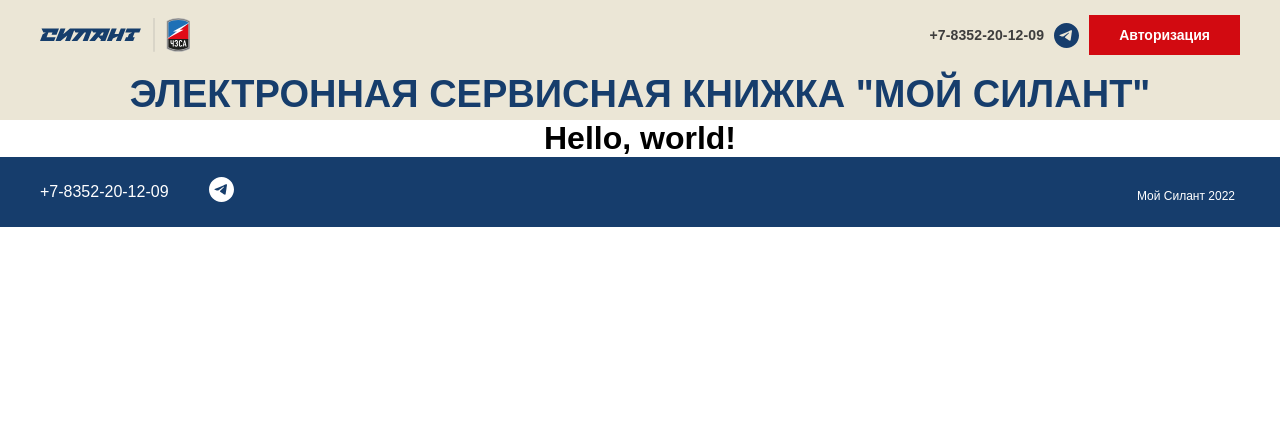
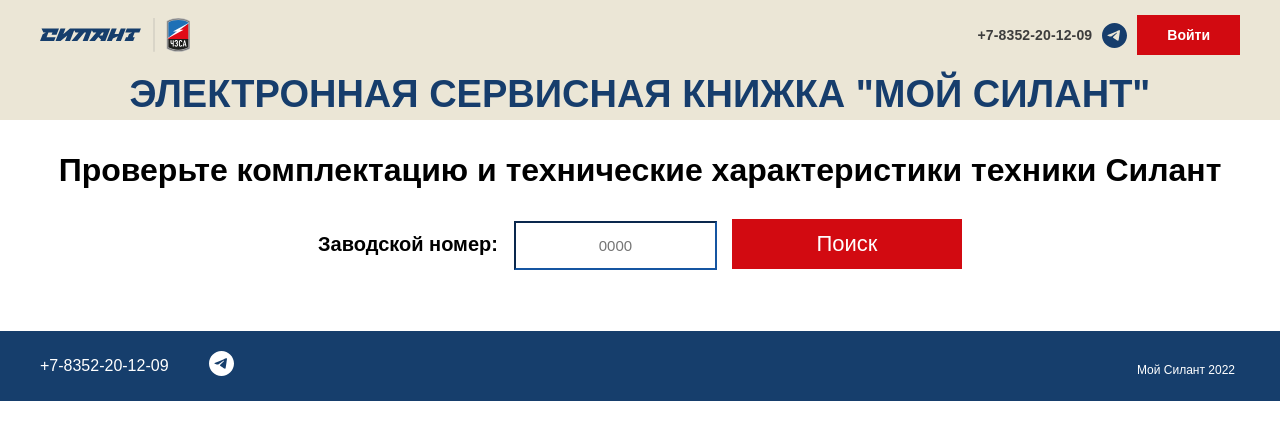
Before and after one commit to zminat/silant, a React (Vite) app in the folder client/: page / in a window 1280 px wide. Shown: the top 440 px of the page. Built offline with nearby package versions, Linux system fonts and the light colour scheme.

Commit message:
Added component Main.

```diff
--- a/client/src/App.tsx
+++ b/client/src/App.tsx
@@ -1,13 +1,14 @@
 import './App.css'
 import Header from "./components/Header.tsx";
 import Footer from "./components/Footer.tsx";
+import Main from "./components/Main.tsx";
 
 function App() {
     return (
         <>
             <Header />
             <main>
-                <h1>Hello, world!</h1>
+                <Main />
             </main>
             <Footer />
         </>
--- a/client/src/components/Header.tsx
+++ b/client/src/components/Header.tsx
@@ -22,12 +22,12 @@
                         </a>
                     </div>
                     <div className="right_buttons_but">
-                        <button className="login-button">Авторизация</button>
+                        <button className="login-button">Войти</button>
                     </div>
                 </div>
             </div>
             <div className="header-title">
-                Электронная сервисная книжка "Мой Силант"
+                Электронная сервисная{'\u00A0'}книжка "Мой{'\u00A0'}Силант"
             </div>
         </header>
     );
--- /dev/null
+++ b/client/src/components/Main.tsx
@@ -0,0 +1,148 @@
+import "../styles/Main.css";
+import { useState } from "react";
+
+// Интерфейс для данных о машине
+interface MachineData {
+    modelName: string;
+    serialNumber: string;
+    engineModel: string;
+    engineSerialNumber: string;
+    transmissionModel: string;
+    transmissionSerialNumber: string;
+    drivingAxleModel: string;
+    drivingAxleSerialNumber: string;
+    controlledAxleModel: string;
+    controlledAxleSerialNumber: string;
+}
+
+function Main() {
+    const [serialNumber, setSerialNumber] = useState("");
+    const [machineData, setMachineData] = useState<MachineData | null>(null);
+    const [error, setError] = useState<string | null>(null);
+    const [loading, setLoading] = useState(false);
+
+    // Обработчик отправки формы
+    const handleSubmit = async (e: React.FormEvent) => {
+        e.preventDefault();
+
+        // Проверка на пустой ввод
+        if (!serialNumber.trim()) {
+            setError("Пожалуйста, выберите заводской номер машины");
+            setMachineData(null);
+            return;
+        }
+
+        setLoading(true);
+        setError(null);
+
+        try {
+            const response = await fetch(`/api/public-machine-info/?serial_number=${serialNumber}`);
+            console.log('Статус ответа:', response.status);
+            const responseText = await response.text();
+            console.log('Текст ответа:', responseText);
+
+            if (!response.ok) {
+                throw new Error(`Ошибка: ${response.status} - ${responseText}`);
+            }
+
+            const responseData = JSON.parse(responseText);
+
+            const formattedData: MachineData = {
+                serialNumber: responseData.serial_number,
+                modelName: responseData.model?.name || '',
+                engineModel: responseData.engine_model?.name || '',
+                engineSerialNumber: responseData.engine_serial_number || '',
+                transmissionModel: responseData.transmission_model?.name || '',
+                transmissionSerialNumber: responseData.transmission_serial_number || '',
+                drivingAxleModel: responseData.drive_axle_model?.name || '',
+                drivingAxleSerialNumber: responseData.drive_axle_serial_number || '',
+                controlledAxleModel: responseData.steering_axle_model?.name || '',
+                controlledAxleSerialNumber: responseData.steering_axle_serial_number || ''
+            };
+
+            setMachineData(formattedData);
+        } catch (err) {
+            console.error("Подробная ошибка:", err);
+            setError("Нет информации о машине с таким заводским номером.");
+            setMachineData(null);
+        } finally {
+            setLoading(false);
+        }
+    };
+
+    return (
+        <div className="page-container">
+            <h1>Проверьте комплектацию и технические характеристики техники Силант</h1>
+            <form className="wrapper-form" onSubmit={handleSubmit}>
+                <label className="label-block">
+                Заводской номер:
+                <input className="input-block"
+                       aria-label="serialNumber"
+                       type="text"
+                       name="serialNumber"
+                       value={serialNumber}
+                       onChange={(e) => setSerialNumber(e.target.value)}
+                       placeholder="0000"/>
+                </label>
+                <button type="submit" className="search-btn" disabled={loading || !serialNumber}>
+                    {loading ? "Поиск..." : "Поиск"}
+                </button>
+            </form>
+                {loading && (
+                    <div className="result-container">
+                        <h3>Результаты поиска: </h3>
+                        <div className="error-message">
+                            <p>Загрузка данных...</p>
+                        </div>
+                    </div>
+                )}
+                {error && (
+                    <div className="result-container">
+                        <h3>Результаты поиска: </h3>
+                        <div className="error-message">
+                            <p>{error}</p>
+                        </div>
+                    </div>
+                )}
+
+                {machineData && (
+                    <div className="result-container">
+                        <h3>Результаты поиска: </h3>
+                        <h2>Информация о комплектации и технических характеристиках Вашей техники</h2>
+                        <table>
+                            <thead>
+                            <tr>
+                                <th>Модель техники</th>
+                                <th>Зав. № машины</th>
+                                <th>Модель двигателя</th>
+                                <th>Зав. № двигателя</th>
+                                <th>Модель трансмиссии</th>
+                                <th>Зав. № трансмиссии</th>
+                                <th>Модель ведущего моста</th>
+                                <th>Зав. № ведущего моста</th>
+                                <th>Модель управляемого моста</th>
+                                <th>Зав. № управляемого моста</th>
+                            </tr>
+                            </thead>
+                            <tbody>
+                            <tr>
+                                <td>{machineData.modelName}</td>
+                                <td>{machineData.serialNumber}</td>
+                                <td>{machineData.engineModel}</td>
+                                <td>{machineData.engineSerialNumber}</td>
+                                <td>{machineData.transmissionModel}</td>
+                                <td>{machineData.transmissionSerialNumber}</td>
+                                <td>{machineData.drivingAxleModel}</td>
+                                <td>{machineData.drivingAxleSerialNumber}</td>
+                                <td>{machineData.controlledAxleModel}</td>
+                                <td>{machineData.controlledAxleSerialNumber}</td>
+                            </tr>
+                            </tbody>
+                        </table>
+                    </div>
+                )}
+            </div>
+    );
+}
+
+export default Main;
--- a/client/src/index.css
+++ b/client/src/index.css
@@ -31,7 +31,7 @@
 
 :root {
   font-family: 'PT Astra Sans', Arial, sans-serif;
-  --blue: #163d6c;
+  --blue: #163e6c;
   --red: #d20a11;
   --background-color: #EBE6D6;
   --red-hover: #f3252d;
@@ -39,3 +39,57 @@
   max-width: 100%;
   padding: 0;
 }
+
+main {
+  display: flex;
+  align-items: center;
+  flex-direction: column;
+  padding: 2rem;
+}
+
+input {
+  margin-left: 1rem;
+}
+
+h3 {
+  text-align: left;
+}
+
+h2 {
+  text-align: center;
+  color: var(--red);
+  margin: 1rem;
+}
+
+table {
+  width: 100%;
+  margin-bottom: 20px;
+  border: 15px solid #F2F8F8;
+  border-top: 5px solid #F2F8F8;
+  border-collapse: collapse;
+}
+
+table thead {
+  font-weight: bold;
+  collapse: var(--blue);
+}
+
+table th {
+  font-weight: bold;
+  padding: 5px;
+  background: #F2F8F8;
+  border: none;
+  border-bottom: 5px solid #F2F8F8;
+}
+
+table td {
+  padding: 5px;
+  border: none;
+  border-bottom: 5px solid #F2F8F8;
+}
+
+.error-message {
+  color: #d32f2f;
+  margin-top: 20px;
+  padding: 10px;
+}
--- /dev/null
+++ b/client/src/styles/Main.css
@@ -0,0 +1,49 @@
+.page-container {
+    max-width: 1280px;
+}
+
+.search-btn {
+    width: 230px;
+    height: 50px;
+    background-color: var(--red);
+    color: white;
+    border: none;
+    padding: 10px;
+    font-size: 22px;
+    cursor: pointer;
+    transition: background 0.3s;
+}
+
+.label-block{
+    font-weight: bold;
+    height: 40px;
+    font-size: 20px;
+}
+
+.input-block {
+    margin-bottom: 30px;
+    background-color: white;
+    border-color: var(--blue-hover);
+    font-size: 15px;
+    font-weight: normal;
+    height: 45px;
+    text-align: center;
+}
+
+.wrapper-form {
+    margin: 30px;
+    display: flex;
+    grid-column-gap: 15px;
+    justify-content: center;
+    align-items: baseline;
+}
+
+.result-container {
+    display: flex;
+    flex-direction: column;
+    /*align-items: center;*/
+    margin-top: 30px;
+    padding: 10px;
+    background-color: var(--background-color);
+    max-width: 1280px;
+}
```
Also changed, not shown: 2 other files (tests, documents, lock files or other folders).
